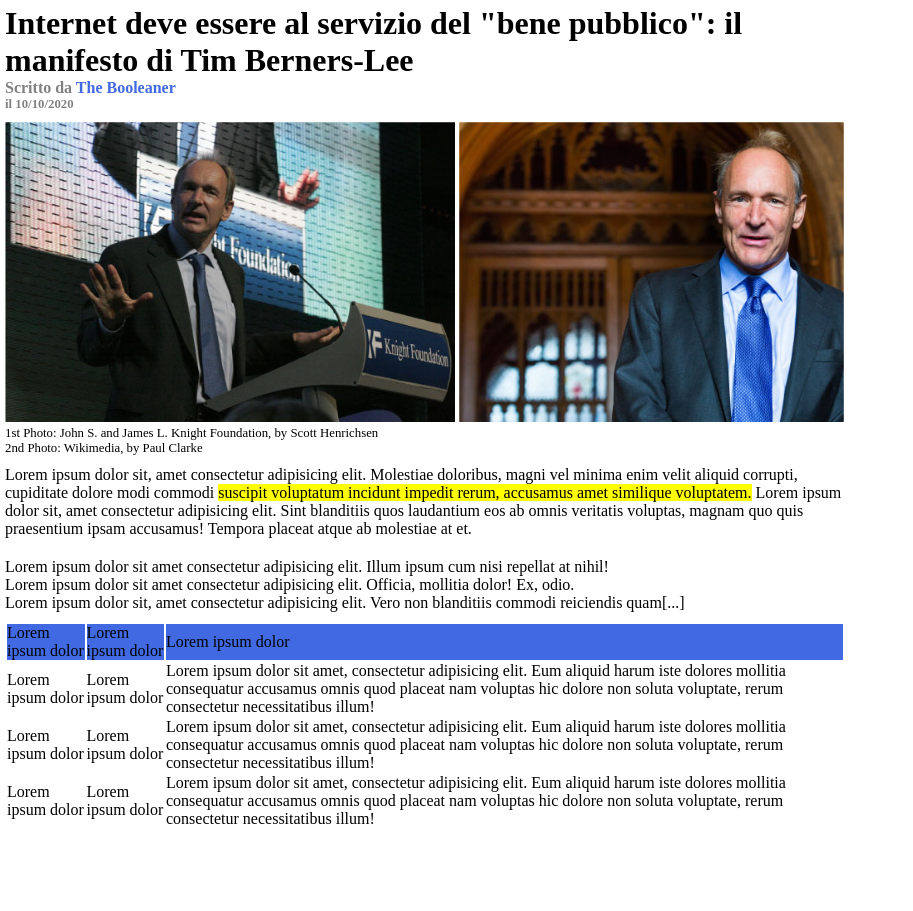
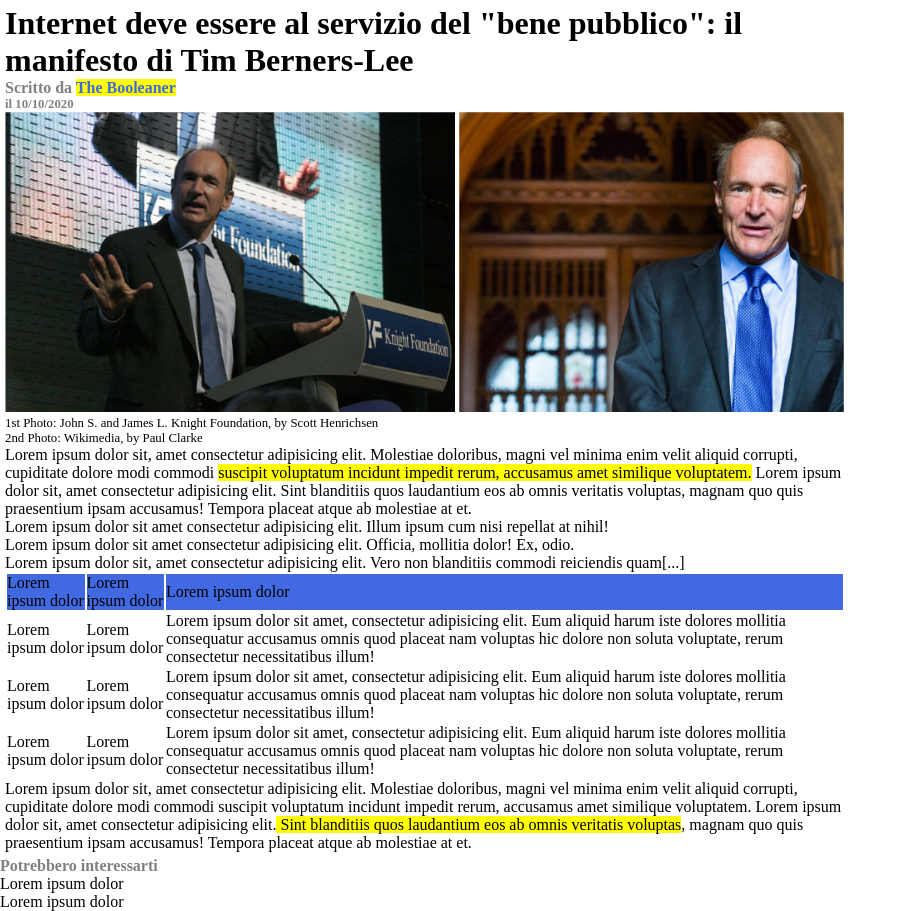
Before and after one commit to jdelavega42/html-css-booleaner, a plain HTML site: page index.html in a window 1280 px wide. Shown: the part 96-1007 px from the top of the page, without its empty margins (0-913 px from the left). Before the commit the page ends 931 px from the top, so only its background shows below. Drawn offline with Linux system fonts and the light colour scheme.

Commit message:
add html main

```diff
--- a/css/style.css
+++ b/css/style.css
@@ -29,7 +29,7 @@ main{
 }
 
 .images{
-    margin: 10px 0 10px 0;
+
 }
 
 .tim{
@@ -51,12 +51,8 @@ main{
     color: royalblue;
 }
 
-.highlight{
+span{
     background-color: yellow;
-}
-
-.unordered{
-    margin: 20px 0 10px 0;
 }
 
 thead{
--- a/index.html
+++ b/index.html
@@ -22,12 +22,12 @@
             <h3 class="bottom grey">il 10/10/2020</h3>
         </div>
         <div class="images">
-            <img class="tim one" src="img/tim-1.jpg" alt="tim-1">
-            <img class="tim two" src="img/tim-2.jpg" alt="tim-2">
+            <img class="tim" src="img/tim-1.jpg" alt="tim-1">
+            <img class="tim" src="img/tim-2.jpg" alt="tim-2">
             <p class="bottom">1st Photo: John S. and James L. Knight Foundation, by Scott Henrichsen</p>
             <p class="bottom">2nd Photo: Wikimedia, by Paul Clarke</p>
         </div>
-        <div>Lorem ipsum dolor sit, amet consectetur adipisicing elit. Molestiae doloribus, magni vel minima enim velit aliquid corrupti, cupiditate dolore modi commodi <span class="highlight">suscipit voluptatum incidunt impedit rerum, accusamus amet similique voluptatem.</span> Lorem ipsum dolor sit, amet consectetur adipisicing elit. Sint blanditiis quos laudantium eos ab omnis veritatis voluptas, magnam quo quis praesentium ipsam accusamus! Tempora placeat atque ab molestiae at et.</div>
+        <div class="text">Lorem ipsum dolor sit, amet consectetur adipisicing elit. Molestiae doloribus, magni vel minima enim velit aliquid corrupti, cupiditate dolore modi commodi <span>suscipit voluptatum incidunt impedit rerum, accusamus amet similique voluptatem.</span> Lorem ipsum dolor sit, amet consectetur adipisicing elit. Sint blanditiis quos laudantium eos ab omnis veritatis voluptas, magnam quo quis praesentium ipsam accusamus! Tempora placeat atque ab molestiae at et.</div>
         <div class="unordered" >
             <ul>
                 <li>Lorem ipsum dolor sit amet consectetur adipisicing elit. Illum ipsum cum nisi repellat at nihil! </li>
@@ -44,6 +44,7 @@
                     <td>Lorem ipsum dolor</td>
                     <td>Lorem ipsum dolor</td>
                 </tr>
+            </thead>
             <tbody>
                 <tr>
                     <td >Lorem ipsum  dolor</td>
@@ -61,15 +62,19 @@
                     <td>Lorem ipsum dolor sit amet, consectetur adipisicing elit. Eum aliquid harum iste dolores mollitia consequatur accusamus omnis quod placeat nam voluptas hic dolore non soluta voluptate, rerum consectetur necessitatibus illum!</td>
                 </tr>
             </tbody>
-            </thead>
         </table>
         <!--/ table  -->
+
+        <div class="highlight">Lorem ipsum dolor sit, amet consectetur adipisicing elit. Molestiae doloribus, magni vel minima enim velit aliquid corrupti, cupiditate dolore modi commodi suscipit voluptatum incidunt impedit rerum, accusamus amet similique voluptatem. Lorem ipsum dolor sit, amet consectetur adipisicing elit.<span> Sint blanditiis quos laudantium eos ab omnis veritatis voluptas</span>, magnam quo quis praesentium ipsam accusamus! Tempora placeat atque ab molestiae at et.</div>
+
     </main>
     <!--/ main  -->
 
     <!--todo footer  -->
     <footer>
-
+        <h2 class="top grey">Potrebbero interessarti</h2>
+        <div class="suggestion"> Lorem ipsum dolor</div>
+        <div class="suggestion"> Lorem ipsum dolor</div>
     </footer>
     <!--/ footer  -->
 </body>
```
